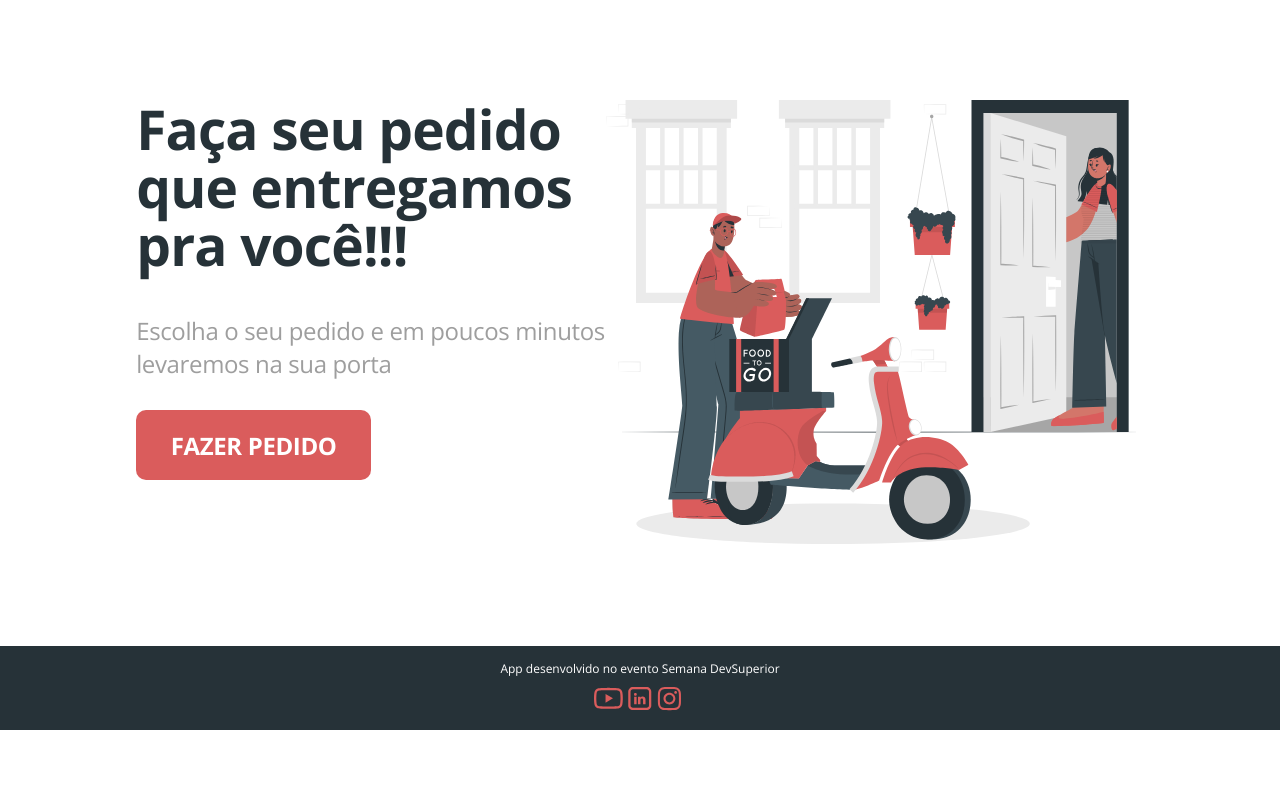
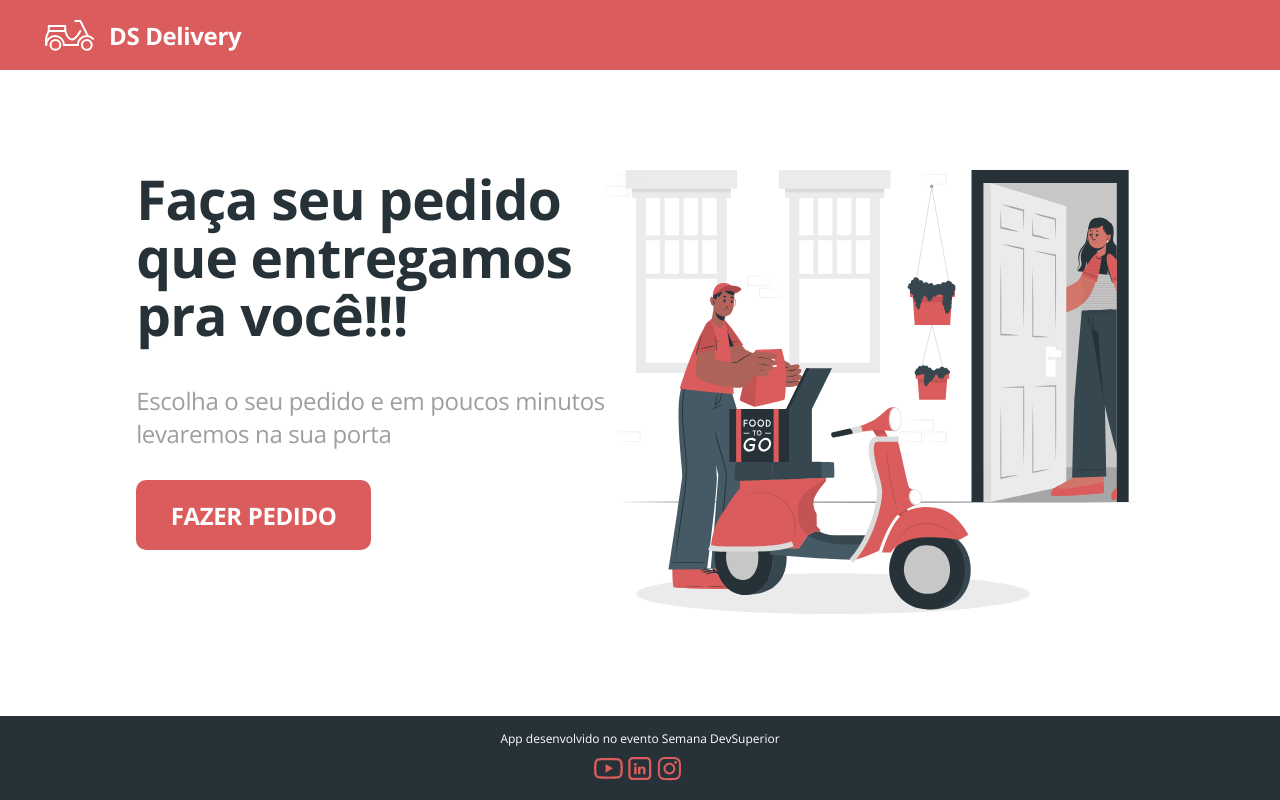
Before and after one commit to carlosgithubrepository/dsdeliver-sds2, a React (Create React App) app in the folder front-web/: page / in a window 1280 px wide. Built offline with nearby package versions, Linux system fonts and the light colour scheme; no server answers.

Commit message:
UnDelete import Navbar

```diff
--- a/front-web/src/App.tsx
+++ b/front-web/src/App.tsx
@@ -1,8 +1,8 @@
 import { ToastContainer} from 'react-toastify';
 import 'react-toastify/dist/ReactToastify.css';
 import './App.css';
+
 import Routes from './Routes';
-
 function App() {
   return  (
     <>
--- a/front-web/src/Routes.tsx
+++ b/front-web/src/Routes.tsx
@@ -1,10 +1,12 @@
 import { BrowserRouter, Switch, Route } from "react-router-dom";
 import Home from "./Home";
+import NavBar from "./Navbar";
 import Orders from "./Orders";
 
 function Routes(){
     return(
         <BrowserRouter>
+        <NavBar />
         <Switch>
             <Route path="/orders">
                 <Orders/>
```
